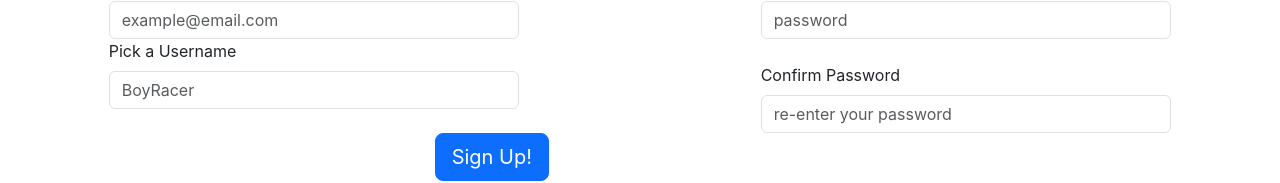
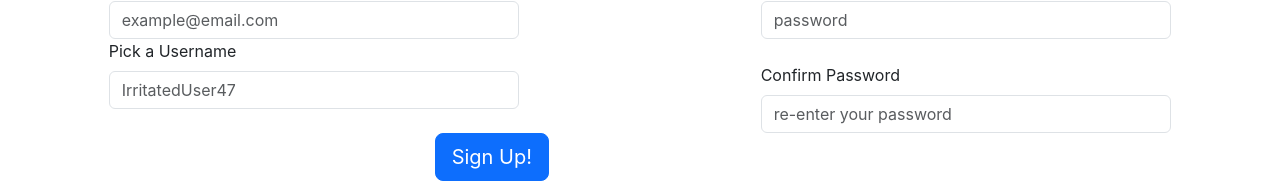
Before and after one commit to OHailwood98/incident_tracker, a React (Create React App) app: page /signup in a window 1280 px wide. Shown: the part 183-366 px from the top of the page. Built offline with nearby package versions, Linux system fonts and the light colour scheme.

Commit message:
improve form

```diff
--- a/src/components/forms/SignupForm.jsx
+++ b/src/components/forms/SignupForm.jsx
@@ -1,5 +1,4 @@
 import { useState } from "react";
-import PropTypes from "prop-types";
 import Validator from "validator";
 import Row from "react-bootstrap/Row";
 import Col from "react-bootstrap/Col";
@@ -27,10 +26,7 @@ const SignupForm = ({ submit, errors }) => {
     var err = validator();
     setError(err);
     if (Object.keys(err) < 1) {
-      console.dir("subbed");
       submit(userData);
-    } else {
-      console.dir("failed");
     }
   }
 
@@ -76,7 +72,7 @@ const SignupForm = ({ submit, errors }) => {
               type="text"
               id="username"
               name="username"
-              placeholder="BoyRacer"
+              placeholder="IrritatedUser47"
               value={userData.username}
               onChange={(e) => handleChange(e)}
             />
```
